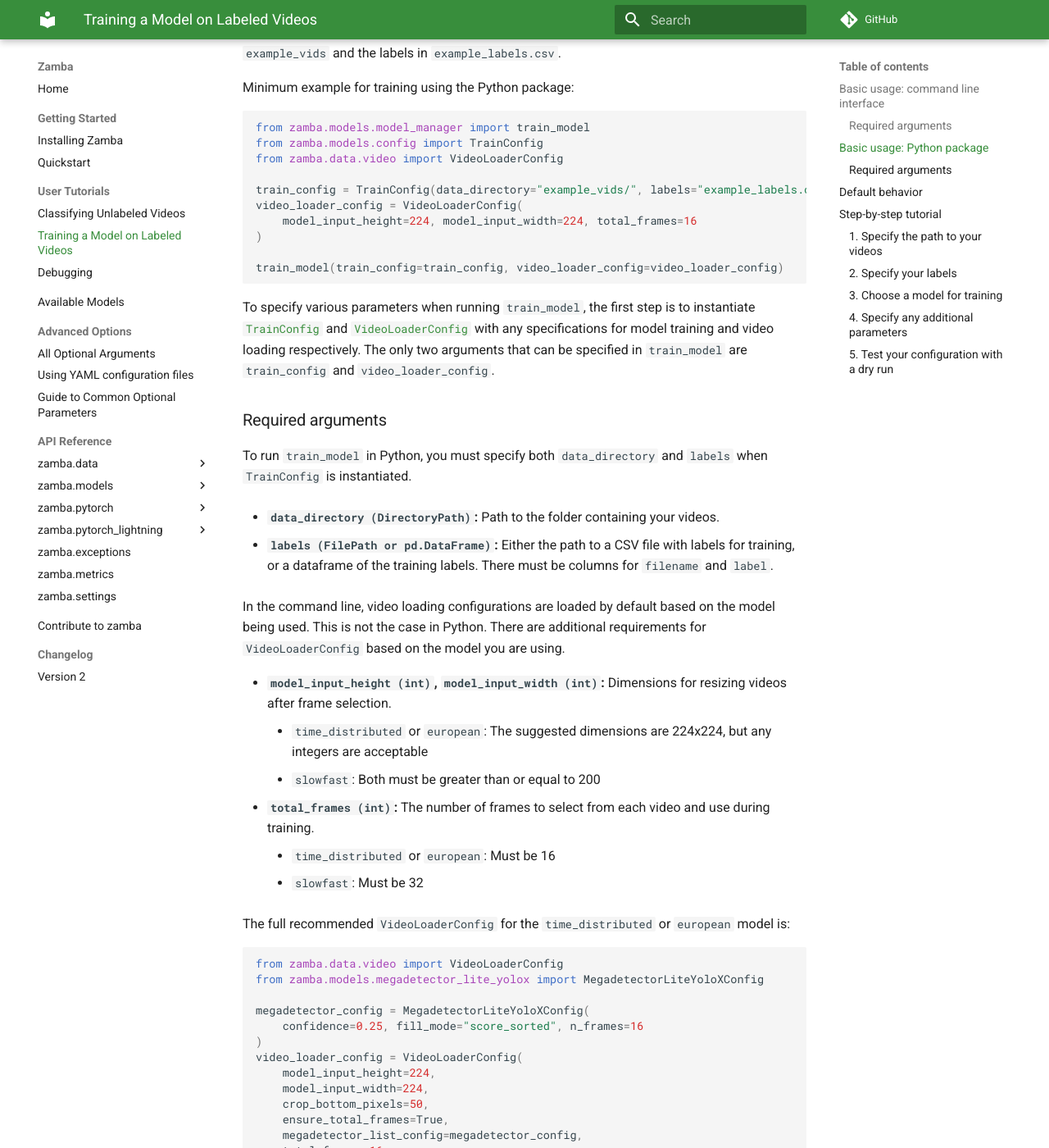
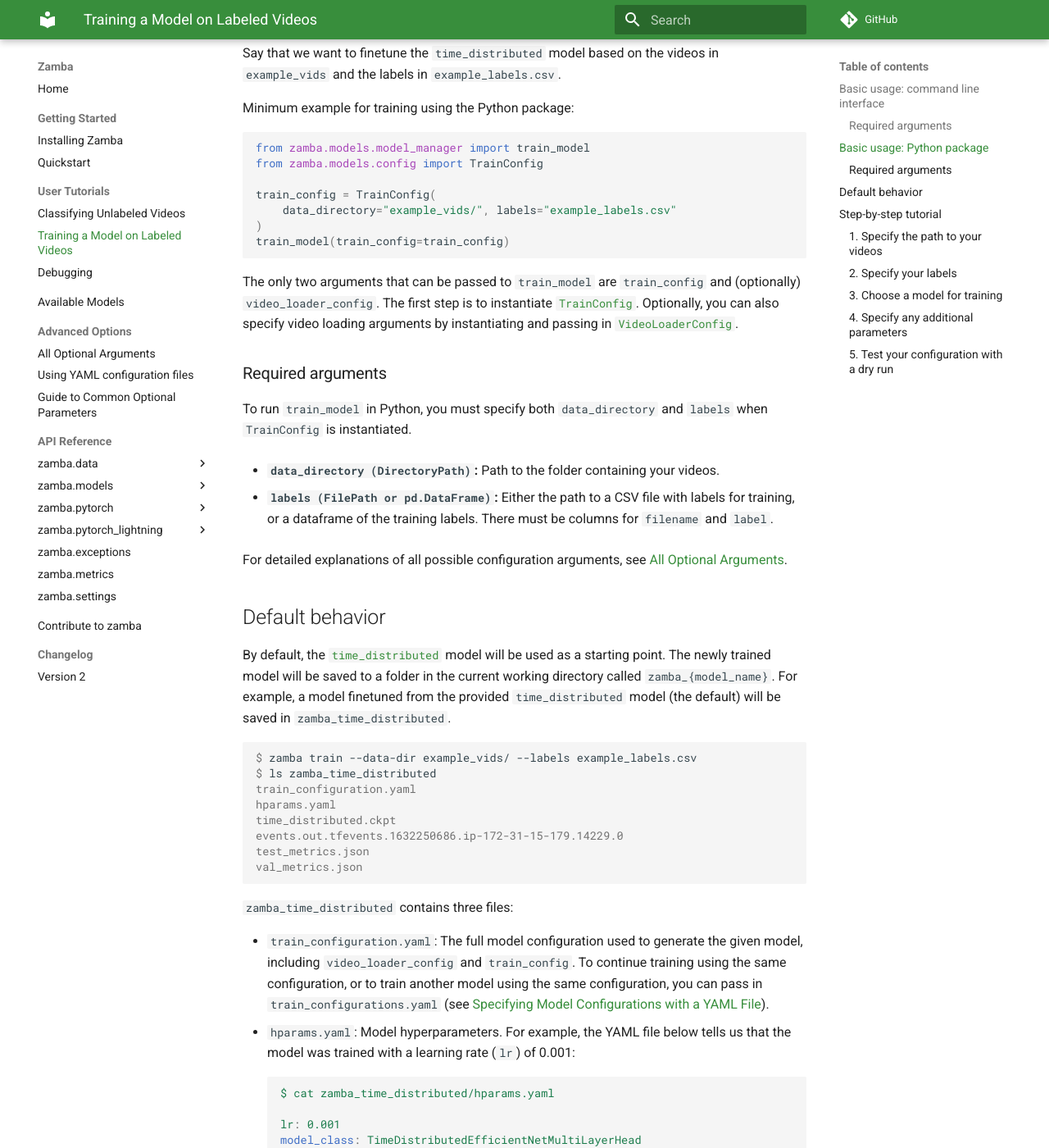
Before and after one commit to drivendataorg/zamba, an MkDocs documentation site: the page built from docs/docs/train-tutorial.md, in a window 1280 px wide and 1400 px high, scrolled down 1329 px. Shown: the whole window at 82% size. Built offline with MkDocs 1.6.1 and Material for MkDocs 9.7.7, drawn with Linux system fonts in a browser that asks for light colours; comment, search, counter and statistics services are not loaded; the version menu is left out; some of the changed text lies outside the part shown.

Commit message:
writing out train_config and predict_config yamls

````diff
--- a/docs/docs/predict-tutorial.md
+++ b/docs/docs/predict-tutorial.md
@@ -36,18 +36,12 @@
 ```python
 from zamba.models.model_manager import predict_model
 from zamba.models.config import PredictConfig
-from zamba.data.video import VideoLoaderConfig
 
 predict_config = PredictConfig(data_directory="example_vids/")
-video_loader_config = VideoLoaderConfig(
-    model_input_height=224, model_input_width=224, total_frames=16
-)
-
-predict_model(predict_config=predict_config, video_loader_config=video_loader_config)
-
+predict_model(predict_config=predict_config)
 ```
 
-To specify various parameters when running `predict_model`, the first step is to instantiate [`PredictConfig`](configurations.md#prediction-arguments) and [`VideoLoaderConfig`](configurations.md#video-loading-arguments) with any specifications for prediction and video loading respectively. The only two arguments that can be specified in `predict_model` are `predict_config` and `video_loader_config`.
+The only two arguments that can be passed to `predict_model` are `predict_config` and (optionally) `video_loader_config`. The first step is to instantiate [`PredictConfig`](configurations.md#prediction-arguments). Optionally, you can also specify video loading arguments by instantiating and passing in [`VideoLoaderConfig`](configurations.md#video-loading-arguments).
 
 ### Required arguments
 
@@ -57,64 +51,26 @@
 
 * **`filepaths (FilePath)`:** Path to a CSV file with a column for the filepath to each video you want to classify. The CSV must have a column for `filepath`.
 
-In the command line, video loading configurations are loaded by default based on the model being used. This is not the case in Python. There are additional requirements for `VideoLoaderConfig` based on the model you are using.
-
-* **`model_input_height (int)`, `model_input_width (int)`:** Dimensions for resizing videos after frame selection.
-    - `time_distributed` or `european`: The suggested dimensions are 224x224, but any integers are acceptable
-    - `slowfast`: Both must be greater than or equal to 200
-* **`total_frames (int)`:** The number of frames to select from each video and use during inference.
-    * `time_distributed` or `european`: Must be 16
-    * `slowfast`: Must be 32
-
-The full recommended `VideoLoaderConfig` for the `time_distributed` or `european` model is:
-```python
-from zamba.data.video import VideoLoaderConfig
-
-video_loader_config = VideoLoaderConfig(
-    model_input_height=224,
-    model_input_width=224,
-    crop_bottom_pixels=50,
-    ensure_total_frames=True,
-    megadetector_lite_config={
-        "confidence": 0.25,
-        "fill_mode": "score_sorted",
-        "n_frames": 16,
-    },
-    total_frames=16,
-)
-```
-
-The full recommended `VideoLoaderConfig` for the `slowfast` model is:
-```python
-video_loader_config = VideoLoaderConfig(
-    model_input_height=224,
-    model_input_width=224,
-    crop_bottom_pixels=50,
-    ensure_total_frames=True,
-    megadetector_lite_config={
-        "confidence": 0.25,
-        "fill_mode": "score_sorted",
-        "n_frames": 32,
-    },
-    total_frames=32,
-)
-```
-
-You can see the full default configuration for each model in `models/config`<!-- TODO: add link to source and update if needed><!-->. For detailed explanations of all possible configuration arguments, see [All Optional Arguments](configurations.md).
+For detailed explanations of all possible configuration arguments, see [All Optional Arguments](configurations.md).
 
 ## Default behavior
 
-In each case, `zamba` will output a `.csv` file with rows labeled by each video filename and columns for each class (ie. species). The default prediction will store all class probabilities, so that cell (i,j) can be interpreted as *the probability that animal j is present in video i.*
+By default, the [`time_distributed`](models.md#time-distributed-model) model will be used. `zamba` will output a `.csv` file with rows labeled by each video filename and columns for each class (ie. species). The default prediction will store all class probabilities, so that cell (i,j) can be interpreted as *the probability that animal j is present in video i.*
 
 By default, predictions will be saved to `zamba_predictions.csv`. You can save predictions to a custom path using the `--save-path` argument.
 
 ```console
 $ cat zamba_predictions.csv
 filepath,aardvark,antelope_duiker,badger,bat,bird,blank,cattle,cheetah,chimpanzee_bonobo,civet_genet,elephant,equid,forest_buffalo,fox,giraffe,gorilla,hare_rabbit,hippopotamus,hog,human,hyena,large_flightless_bird,leopard,lion,mongoose,monkey_prosimian,pangolin,porcupine,reptile,rodent,small_cat,wild_dog_jackal
-example_vids/eleph.MP4,0.0,0.0,0.0,0.0,0.0,0.0,0.0,0.0,0.0,0.0,1.0,0.0,0.0,0.0,0.0,0.0,0.0,0.0,0.0,0.0,0.0,0.0,0.0,0.0,0.0,0.0,0.0,0.0,0.0,0.0,0.0,0.0
-example_vids/leopard.MP4,0.0,0.0,0.0,0.0,2e-05,0.0,0.0,0.0,0.0,0.0,0.0,0.0,0.0,0.0,0.0125,0.0,0.0,0.0,0.0,0.0,0.0,0.0,1.0,0.0,0.0,0.0,0.0,0.0,0.0,0.0,0.0,0.0
-example_vids/blank.MP4,0.0,0.0,0.0,0.0,0.0,1.0,0.0,0.0,0.0,0.0,0.0,0.0,0.0,0.0,0.0,0.0,0.0,0.0,0.0,0.0,0.0,0.0,0.0,0.0,0.0,0.0,0.0,0.0,0.0,0.0,0.0,0.0
-example_vids/chimp.MP4,0.0,0.0,0.0,0.0,0.0,0.0,1e-05,0.0,1.0,0.0,0.0,0.0,0.0,0.0,0.0,0.0,1e-05,4e-05,0.00162,0.0,0.0,0.0,0.0,0.0,2e-05,2e-05,0.0,1e-05,0.0,0.0038,4e-05,0.0
+eleph.MP4,0.0,0.0,0.0,0.0,0.0,0.0,0.0,0.0,0.0,0.0,1.0,0.0,0.0,0.0,0.0,0.0,0.0,0.0,0.0,0.0,0.0,0.0,0.0,0.0,0.0,0.0,0.0,0.0,0.0,0.0,0.0,0.0
+leopard.MP4,0.0,0.0,0.0,0.0,2e-05,0.0,0.0,0.0,0.0,0.0,0.0,0.0,0.0,0.0,0.0125,0.0,0.0,0.0,0.0,0.0,0.0,0.0,1.0,0.0,0.0,0.0,0.0,0.0,0.0,0.0,0.0,0.0
+blank.MP4,0.0,0.0,0.0,0.0,0.0,1.0,0.0,0.0,0.0,0.0,0.0,0.0,0.0,0.0,0.0,0.0,0.0,0.0,0.0,0.0,0.0,0.0,0.0,0.0,0.0,0.0,0.0,0.0,0.0,0.0,0.0,0.0
+chimp.MP4,0.0,0.0,0.0,0.0,0.0,0.0,1e-05,0.0,1.0,0.0,0.0,0.0,0.0,0.0,0.0,0.0,1e-05,4e-05,0.00162,0.0,0.0,0.0,0.0,0.0,2e-05,2e-05,0.0,1e-05,0.0,0.0038,4e-05,0.0
+```
+
+The full configuration for the inference run will be also saved out in the same folder as the predictions under `predict_configuration.yaml`. To run the exact same inference process a second time, you can pass this YAML file as the configuration to `zamba predict` per the [Using YAML Configuration Files](yaml-config.md) page:
+```console
+$ zamba predict --config predict_configuration.yaml
 ```
 
 ## Step-by-step tutorial
@@ -126,16 +82,13 @@
 * They can be in nested directories within the folder.
 * Your videos should all be saved in formats that are suppored by FFmpeg, [which are listed here](https://www.ffmpeg.org/general.html#Supported-File-Formats_002c-Codecs-or-Features). Any videos that fail a set of FFmpeg checks will be skipped during inference or training.
 
-Add the path to your video folder with `--data-dir`. For example, if your videos are in a folder called `example_vids`:
+Add the path to your video folder. For example, if your videos are in a folder called `example_vids`:
 
 === "CLI"
-
     ```console
     $ zamba predict --data-dir example_vids/
     ```
-
 === "Python"
-
     ```python
     predict_config = PredictConfig(data_directory='example_vids/')
     ```
@@ -149,7 +102,7 @@
 
 If your videos contain species common to Europe, use the [`european` model](models.md#european).
 
-Add the model name to your command with `--model`. The `time_distributed` model will be used if no model is specified. For example, if you want to use the `slowfast` model to classify the videos in `example_vids`:
+Add the model name to your command. The `time_distributed` model will be used if no model is specified. For example, if you want to use the `slowfast` model to classify the videos in `example_vids`:
 
 === "CLI"
     ```console
--- a/docs/docs/train-tutorial.md
+++ b/docs/docs/train-tutorial.md
@@ -50,18 +50,14 @@
 ```python
 from zamba.models.model_manager import train_model
 from zamba.models.config import TrainConfig
-from zamba.data.video import VideoLoaderConfig
 
-train_config = TrainConfig(data_directory="example_vids/", labels="example_labels.csv")
-video_loader_config = VideoLoaderConfig(
-    model_input_height=224, model_input_width=224, total_frames=16
+train_config = TrainConfig(
+    data_directory="example_vids/", labels="example_labels.csv"
 )
-
-train_model(train_config=train_config, video_loader_config=video_loader_config)
-
+train_model(train_config=train_config)
 ```
 
-To specify various parameters when running `train_model`, the first step is to instantiate [`TrainConfig`](configurations.md#training-arguments) and [`VideoLoaderConfig`](configurations.md#video-loading-arguments) with any specifications for model training and video loading respectively. The only two arguments that can be specified in `train_model` are `train_config` and `video_loader_config`.
+The only two arguments that can be passed to `train_model` are `train_config` and (optionally) `video_loader_config`. The first step is to instantiate [`TrainConfig`](configurations.md#training-arguments). Optionally, you can also specify video loading arguments by instantiating and passing in [`VideoLoaderConfig`](configurations.md#video-loading-arguments).
 
 ### Required arguments
 
@@ -71,43 +67,16 @@
 
 * **`labels (FilePath or pd.DataFrame)`:** Either the path to a CSV file with labels for training, or a dataframe of the training labels. There must be columns for `filename` and `label`.
 
-In the command line, video loading configurations are loaded by default based on the model being used. This is not the case in Python. There are additional requirements for `VideoLoaderConfig` based on the model you are using.
-
-* **`model_input_height (int)`, `model_input_width (int)`:** Dimensions for resizing videos after frame selection.
-    - `time_distributed` or `european`: The suggested dimensions are 224x224, but any integers are acceptable
-    - `slowfast`: Both must be greater than or equal to 200
-* **`total_frames (int)`:** The number of frames to select from each video and use during training.
-    * `time_distributed` or `european`: Must be 16
-    * `slowfast`: Must be 32
-
-The full recommended `VideoLoaderConfig` for the `time_distributed` or `european` model is:
-```python
-from zamba.data.video import VideoLoaderConfig
-from zamba.models.megadetector_lite_yolox import MegadetectorLiteYoloXConfig
-
-megadetector_config = MegadetectorLiteYoloXConfig(
-    confidence=0.25, fill_mode="score_sorted", n_frames=16
-)
-video_loader_config = VideoLoaderConfig(
-    model_input_height=224,
-    model_input_width=224,
-    crop_bottom_pixels=50,
-    ensure_total_frames=True,
-    megadetector_list_config=megadetector_config,
-    total_frames=16,
-)
-```
-
-You can see the full default configuration for each model in `models/config`<!-- TODO: add link to source and update if needed><!-->. For detailed explanations of all possible configuration arguments, see [All Optional Arguments](configurations.md).
+For detailed explanations of all possible configuration arguments, see [All Optional Arguments](configurations.md).
 
 ## Default behavior
 
-By default, the model will be saved to a folder in the current working directory called `zamba_{model_name}`. For example, a model finetuned from the provided `time_distributed` model (the default) will be saved in `zamba_time_distributed`.
+By default, the [`time_distributed`](models.md#time-distributed-model) model will be used as a starting point. The newly trained model will be saved to a folder in the current working directory called `zamba_{model_name}`. For example, a model finetuned from the provided `time_distributed` model (the default) will be saved in `zamba_time_distributed`.
 
 ```console
 $ zamba train --data-dir example_vids/ --labels example_labels.csv
 $ ls zamba_time_distributed
-configuration.yaml
+train_configuration.yaml
 hparams.yaml
 time_distributed.ckpt
 events.out.tfevents.1632250686.ip-172-31-15-179.14229.0
@@ -117,7 +86,7 @@
 
 `zamba_time_distributed` contains three files:
 
-* `configuration.yaml`: The full model configuration used to generate the given model, including `video_loader_config` and `train_config`. To continue training using the same configuration, or to train another model using the same configuration, you can pass in `configurations.yaml` (see [Specifying Model Configurations with a YAML File](yaml-config.md)).
+* `train_configuration.yaml`: The full model configuration used to generate the given model, including `video_loader_config` and `train_config`. To continue training using the same configuration, or to train another model using the same configuration, you can pass in `train_configurations.yaml` (see [Specifying Model Configurations with a YAML File](yaml-config.md)).
 * `hparams.yaml`: Model hyperparameters. For example, the YAML file below tells us that the model was trained with a learning rate (`lr`) of 0.001:
     ```yaml
     $ cat zamba_time_distributed/hparams.yaml
@@ -137,7 +106,7 @@
     - species_elephant
     - species_leopard
     ```
-* `time_distributed.ckpt`: Model checkpoint. The model checkpoint also includes both the model configuration in `configuration.yaml` and the model hyperparameters in `hparams.yaml`. You can continue training from this checkpoint by passing it to `zamba train` with the `--checkpoint` flag:
+* `time_distributed.ckpt`: Model checkpoint. The model checkpoint also includes both the model configuration in `train_configuration.yaml` and the model hyperparameters in `hparams.yaml`. You can continue training from this checkpoint by passing it to `zamba train` with the `--checkpoint` flag:
     ```console
     $ zamba train --checkpoint time_distributed.ckpt --data-dir example_vids/ --labels example_labels.csv
     ```
````
Also changed, not shown: other parts of docs/docs/predict-tutorial.md (+14 -11 lines), other parts of docs/docs/train-tutorial.md (+5 -5 lines), docs/docs/configurations.md (+30 -2 lines), docs/docs/extra-options.md (+9 -1 lines), docs/docs/quickstart.md (+1 -1 lines).
